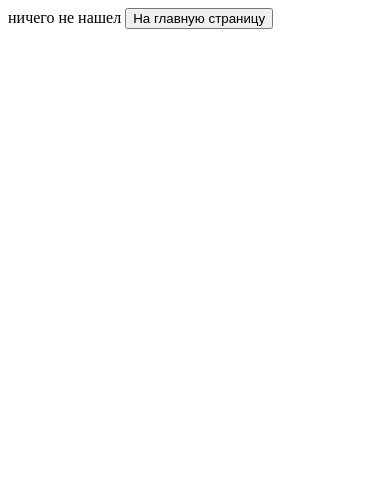
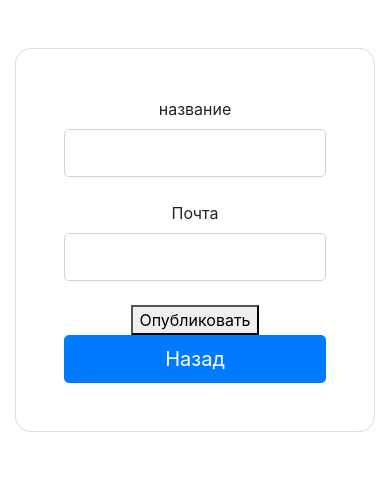
Before and after one commit to TetherOne/forum, a Flask app: page /your_profile/create_article in a window 390 px wide. Shown: the top 479 px of the page. Run offline with Flask 3, Linux system fonts and the light colour scheme; some libraries are stand-ins or nearby versions.

Commit message:
ad create_article_page

```diff
--- a/app.py
+++ b/app.py
@@ -14,7 +14,7 @@ from sqlalchemy.orm import Session
 from sqlalchemy import create_engine
 
 
-from models import Base, User
+from models import Base, User, Article
 
 app = Flask(__name__)
 
@@ -148,6 +148,37 @@ def logout_page():
 
 
 
+@app.route('/your_profile/create_article', methods=['POST', 'GET'])
+def create_article_page():
+    """
+
+    Функция для создания статьи
+
+    """
+    if request.method == 'POST':
+
+        name_of_article = request.form.get('name_of_article')
+        text_of_article = request.form.get('text_of_article')
+
+        if not name_of_article or not text_of_article:
+            return render_template('forum/create_article.html', error='Заполните все поля')
+
+        session = SessionFactory()
+
+        new_article = Article(name_of_article=name_of_article, text_of_article=text_of_article, user_id=current_user.id)
+
+        session.add(new_article)
+
+        flash('Статья опубликована!')
+
+        session.commit()
+
+        return redirect(url_for('your_profile_page'))
+
+    return render_template('forum/create_article.html')
+
+
+
 def main():
     Base.metadata.create_all(bind=engine)
     with Session(engine) as session:
--- a/models.py
+++ b/models.py
@@ -43,7 +43,6 @@ class Article(Base):
 
     id: Mapped[int] = mapped_column(primary_key=True)
     name_of_article: Mapped[str]
-    category: Mapped[str]
     text_of_article: Mapped[str]
     user_id: Mapped[int] = mapped_column(ForeignKey('users.id'))
     user: Mapped['User'] = relationship(back_populates='articles')
--- /dev/null
+++ b/templates/forum/create_article.html
@@ -0,0 +1,52 @@
+<!DOCTYPE html>
+<html lang="en">
+<head>
+ <meta charset="UTF-8">
+ <title>Регистрация</title>
+ <link rel="stylesheet" href="https://stackpath.bootstrapcdn.com/bootstrap/4.3.1/css/bootstrap.min.css">
+</head>
+<body>
+
+{% if error %}
+  <p style="color: red;">{{ error }}</p>
+{% endif %}
+
+{% with messages = get_flashed_messages() %}
+ {% if messages %}
+  <ul class="flashes">
+    {% for message in messages %}
+      <li>{{ message }}</li>
+    {% endfor %}
+  </ul>
+ {% endif %}
+{% endwith %}
+
+<form method="POST" class="container py-5 h-100 d-flex flex-column justify-content-between">
+ <div class="row d-flex justify-content-center align-items-center h-100">
+  <div class="col-12 col-md-8 col-lg-6 col-xl-5">
+    <div class="card shadow-2-strong" style="border-radius: 1rem;">
+      <div class="card-body p-5 text-center">
+
+
+
+         <div class="form-outline mb-4">
+           <label class="form-label" for="name_of_article">название</label>
+           <input type="text" id="name_of_article" class="form-control form-control-lg" name="name_of_article" />
+         </div>
+
+          <div class="form-outline mb-4">
+           <label class="form-label" for="text_of_article">Почта</label>
+           <input type="text" id="text" class="form-control form-control-lg" name="text_of_article" />
+         </div>
+
+          <button onclick="window.location.href='{{ url_for('create_article_page') }}';">Опубликовать</button>
+         <button onclick="location.href='/';" class="btn btn-primary btn-lg btn-block" type="button">Назад</button>
+
+      </div>
+    </div>
+  </div>
+ </div>
+</form>
+
+</body>
+</html>
--- a/templates/forum/your_profile.html
+++ b/templates/forum/your_profile.html
@@ -14,6 +14,8 @@
 
     <br>
 
+    <button onclick="window.location.href='{{ url_for('create_article_page') }}';">Написать статью</button>
+
     Ваши статьи:
 
 
```
Also changed, not shown: migrations/versions/e214fdfd887d_delete_category.py (added, +30 -0 lines), db.sqlite3.
